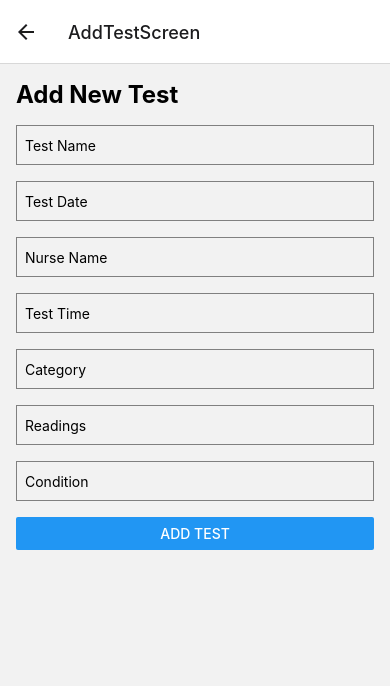
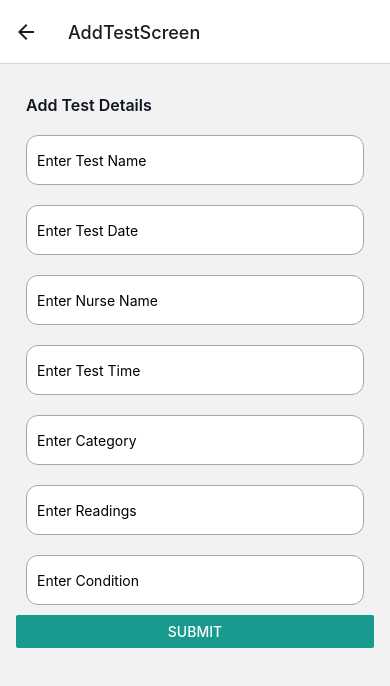
Before and after one commit to shubhu1026/WebTech_Grp_Project, a React Native app: screen /AddTestScreen in a window 390 px wide. Shown: the top 686 px of the page. Built offline with nearby package versions, Linux system fonts and the light colour scheme.

Commit message:
Added styling

```diff
--- a/App.js
+++ b/App.js
@@ -1,7 +1,6 @@
 import * as React from "react";
 import { NavigationContainer } from "@react-navigation/native";
 import { createNativeStackNavigator } from "@react-navigation/native-stack";
-import { View, StyleSheet } from "react-native";
 
 import HomeScreen from "./src/screens/HomeScreen";
 import PatientListScreen from "./src/screens/PatientListScreen";
@@ -15,14 +14,10 @@ const Stack = createNativeStackNavigator();
 
 const App = () => {
   return (
-    <View style={styles.container}>
     <NavigationContainer>
       <Stack.Navigator>
         <Stack.Screen name="Home" component={HomeScreen} />
-          <Stack.Screen
-            name="PatientListScreen"
-            component={PatientListScreen}
-          />
+        <Stack.Screen name="PatientListScreen" component={PatientListScreen} />
         <Stack.Screen name="AddPatientScreen" component={AddPatientScreen} />
         <Stack.Screen
           name="PatientDetailsScreen"
@@ -36,15 +31,7 @@ const App = () => {
         <Stack.Screen name="EditTestScreen" component={EditTestScreen} />
       </Stack.Navigator>
     </NavigationContainer>
-    </View>
   );
 };
 
-const styles = StyleSheet.create({
-  container: {
-    flex: 1,
-    backgroundColor: "#F5FCFF", // Set your background color
-  },
-});
-
 export default App;
--- a/src/components/PatientList.js
+++ b/src/components/PatientList.js
@@ -8,7 +8,6 @@ import {
   ActivityIndicator,
   TouchableOpacity,
 } from "react-native";
-import API_BASE_URL from "../api/apiconfig";
 
 const PatientList = ({ navigation }) => {
   const [patients, setPatients] = useState([]);
@@ -16,7 +15,7 @@ const PatientList = ({ navigation }) => {
 
   useEffect(() => {
     // Make an API call to fetch patient data
-    fetch(`${API_BASE_URL}/patients`, {
+    fetch("http://127.0.0.1:5000/patients", {
       method: "GET",
       headers: {
         // set headers
@@ -42,7 +41,7 @@ const PatientList = ({ navigation }) => {
   }
 
   return (
-    <View>
+    <View style={styles.mainContainer}>
       <Text style={styles.listTitle}>List of Patients</Text>
       <FlatList
         data={patients}
@@ -54,12 +53,11 @@ const PatientList = ({ navigation }) => {
               navigation.navigate("PatientDetailsScreen", { id: item._id });
             }}
           >
-            <Text style={styles.name}>
-              {item.firstName + " " + item.lastName}
+            <Text style={styles.name}>{item.firstName + " " + item.lastName}
             </Text>
-            <Text style={styles.info}>Address: {item.address}</Text>
-            <Text style={styles.info}>DOB: {item.dateOfBirth}</Text>
-            <Text style={styles.info}>Gender: {item.gender}</Text>
+            <Text style={styles.info}><Text style={styles.infoHeading}>Address :</Text>  {item.address}</Text>
+            <Text style={styles.info}><Text style={styles.infoHeading}>Date Of Birth :</Text>  {item.dateOfBirth}</Text>
+            <Text style={styles.info}><Text style={styles.infoHeading}>Gender :</Text>  {item.gender}</Text>
           </TouchableOpacity>
         )}
       />
@@ -68,29 +66,45 @@ const PatientList = ({ navigation }) => {
 };
 
 const styles = StyleSheet.create({
+  mainContainer : {
+    width : "100%",
+    padding : 20,
+    backgroundColor : "#fff",
+  },
   listTitle: {
-    fontSize: 20,
-    fontWeight: "bold",
+    color : "#101623",
+    fontSize: 16,
+    fontWeight: "600",
+    marginTop : 15,
     marginBottom: 10,
     textAlign: "center",
   },
   card: {
-    backgroundColor: "#ffffff",
+    backgroundColor: "#E8F3F1",
     padding: 10,
     margin: 10,
-    borderRadius: 5,
+    borderRadius: 12,
     elevation: 3,
-    shadowColor: "#000",
+    shadowColor: "#E8F3F1",
     shadowOffset: { width: 0, height: 1 },
     shadowOpacity: 0.8,
     shadowRadius: 2,
+    height: 125
   },
   name: {
     fontSize: 18,
-    fontWeight: "bold",
+    fontWeight: "600",
+    color: "#101623",
+  },
+  infoHeading : {
+    fontSize: 16,
+    color : "#000",
+    fontWeight : "600",
   },
   info: {
-    fontSize: 16,
+    fontSize: 14,
+    color : "#3B4453",
+    marginTop: 7,
   },
   loadingContainer: {
     flex: 1,
--- a/src/components/TestList.js
+++ b/src/components/TestList.js
@@ -64,7 +64,7 @@ const TestList = () => {
   };
 
   return (
-    <View>
+    <View style={styles.mainContainer}>
       <Text style={styles.listTitle}>List of Tests</Text>
       <FlatList
         data={tests}
@@ -72,12 +72,12 @@ const TestList = () => {
         renderItem={({ item }) => (
           <View style={styles.card}>
             <Text style={styles.name}>{item.testName}</Text>
-            <Text style={styles.info}>Test Date: {item.testDate}</Text>
-            <Text style={styles.info}>Nurse: {item.nurseName}</Text>
-            <Text style={styles.info}>Test Time: {item.testTime}</Text>
-            <Text style={styles.info}>Category: {item.category}</Text>
-            <Text style={styles.info}>Readings: {item.readings}</Text>
-            <Text style={styles.info}>Condition: {item.condition}</Text>
+            <Text style={styles.info}><Text style={styles.infoHeading}>Test Date :</Text>  {item.testDate}</Text>
+            <Text style={styles.info}><Text style={styles.infoHeading}>Nurse :</Text>  {item.nurseName}</Text>
+            <Text style={styles.info}><Text style={styles.infoHeading}>Test Time :</Text>  {item.testTime}</Text>
+            <Text style={styles.info}><Text style={styles.infoHeading}>Category :</Text>  {item.category}</Text>
+            <Text style={styles.info}><Text style={styles.infoHeading}>Readings :</Text>  {item.readings}</Text>
+            <Text style={styles.info}><Text style={styles.infoHeading}>Condition :</Text>  {item.condition}</Text>
             <View style={styles.buttonContainer}>
               <TouchableOpacity
                 style={styles.editButton}
@@ -100,6 +100,10 @@ const TestList = () => {
 };
 
 const styles = StyleSheet.create({
+  mainContainer: {
+    width : '100%',
+    height : '100%',
+  },
   listTitle: {
     fontSize: 20,
     fontWeight: "bold",
@@ -107,36 +111,51 @@ const styles = StyleSheet.create({
     textAlign: "center",
   },
   card: {
-    backgroundColor: "#ffffff",
+    backgroundColor: "#E8F3F1",
     padding: 10,
     margin: 10,
-    borderRadius: 5,
+    borderRadius: 12,
     elevation: 3,
-    shadowColor: "#000",
+    shadowColor: "#E8F3F1",
     shadowOffset: { width: 0, height: 1 },
     shadowOpacity: 0.8,
     shadowRadius: 2,
+    height: 270
   },
   name: {
     fontSize: 18,
-    fontWeight: "bold",
+    fontWeight: "600",
+    color: "#101623",
+    marginTop : 10,
+    marginBottom: 10,
+  },
+  infoHeading : {
+    fontSize: 15,
+    color : "#000",
+    fontWeight : "600",
   },
   info: {
-    fontSize: 16,
+    fontSize: 14,
+    color : "#3B4453",
+    marginBottom: 8,
   },
   buttonContainer: {
     flexDirection: "row",
     justifyContent: "space-between",
   },
   editButton: {
-    backgroundColor: "#007AFF",
+    marginTop : 10,
+    backgroundColor: "#199A8E",
     padding: 10,
-    borderRadius: 5,
+    width : 70,
+    borderRadius: 8,
   },
   deleteButton: {
-    backgroundColor: "red",
+    marginTop : 10,
+    backgroundColor: "#e22f28",
     padding: 10,
-    borderRadius: 5,
+    width : 70,
+    borderRadius: 8,
   },
   buttonText: {
     color: "white",
--- a/src/screens/AddPatientScreen.js
+++ b/src/screens/AddPatientScreen.js
@@ -1,5 +1,5 @@
 import React, { useState } from "react";
-import { View, Text, TextInput, Button, StyleSheet } from "react-native";
+import { View, Text, TextInput, Button, StyleSheet , Image  } from "react-native";
 import { useNavigation } from "@react-navigation/native";
 
 const AddPatientScreen = () => {
@@ -17,32 +17,32 @@ const AddPatientScreen = () => {
 
   return (
     <View style={styles.container}>
-      <Text style={styles.title}>Add Patient</Text>
-      <TextInput
-        style={styles.input}
-        placeholder="Name"
-        value={name}
-        onChangeText={setName}
-      />
-      <TextInput
-        style={styles.input}
-        placeholder="Address"
-        value={address}
-        onChangeText={setAddress}
-      />
-      <TextInput
-        style={styles.input}
-        placeholder="Date of Birth"
-        value={dob}
-        onChangeText={setDob}
-      />
-      <TextInput
-        style={styles.input}
-        placeholder="Doctor"
-        value={doctor}
-        onChangeText={setDoctor}
-      />
-      <Button title="Add Patient" onPress={handleAddPatient} />
+      <Text style={styles.title}>Add Patient Details</Text>
+      <View style={styles.SectionStyle}>
+        <Image style={styles.ImageStyle} source={{uri: 'https://qdesq.imagekit.io/image/upload/v1698460686/bqrc8ao181l4juqchgeg.png',}}/>
+        <TextInput style={{ flex: 1 }} placeholder="Enter Your Name Here" underlineColorAndroid="transparent"
+         value={name}
+         onChangeText={setName}/>
+      </View>
+      <View style={styles.SectionStyle}>
+        <Image style={styles.ImageStyle} source={{uri: 'https://qdesq.imagekit.io/image/upload/v1698460893/eu1gi8oyhafhlxdmdcfj.png',}}/>
+        <TextInput style={{ flex: 1 }} placeholder="Enter Your Address Here" underlineColorAndroid="transparent"
+         value={address}
+         onChangeText={setAddress}/>
+      </View>
+      <View style={styles.SectionStyle}>
+        <Image style={styles.ImageStyle} source={{uri: 'https://qdesq.imagekit.io/image/upload/v1698460916/lxurygprl4beniwteddn.png',}}/>
+        <TextInput style={{ flex: 1 }} placeholder="Enter Your Date of Birth Here" underlineColorAndroid="transparent"
+         value={dob}
+         onChangeText={setDob}/>
+      </View>
+      <View style={styles.SectionStyle}>
+        <Image style={styles.ImageStyle} source={{uri: 'https://qdesq.imagekit.io/image/upload/v1698460939/zi2knr00xg6st5nv4szz.png',}}/>
+        <TextInput style={{ flex: 1 }} placeholder="Enter Your Doctor Name Here" underlineColorAndroid="transparent"
+         value={doctor}
+         onChangeText={setDoctor}/>
+      </View>
+      <Button color="#199A8E" title="Submit" onPress={handleAddPatient} />
     </View>
   );
 };
@@ -53,10 +53,14 @@ const styles = StyleSheet.create({
     padding: 16,
   },
   title: {
-    fontSize: 20,
-    fontWeight: "bold",
-    marginBottom: 16,
+    color : "#101623",
+    fontSize: 16,
+    fontWeight: "600",
+    marginTop : 15,
+    marginBottom: 10,
+    textAlign: "center",
   },
+
   input: {
     height: 40,
     borderColor: "gray",
@@ -65,6 +69,27 @@ const styles = StyleSheet.create({
     marginBottom: 12,
     padding: 8,
   },
+  SectionStyle: {
+    flexDirection: 'row',
+    justifyContent: 'center',
+    alignItems: 'center',
+    backgroundColor: '#fff',
+    borderWidth: 0.5,
+    borderColor: '#A6A6A6',
+    height: 50,
+    borderRadius: 12,
+    paddingLeft : 5,
+    margin: 10,
+  },
+   ImageStyle: {
+    padding: 10,
+    margin: 5,
+    height: 20,
+    width: 20,
+    resizeMode: 'stretch',
+    alignItems: 'center',
+    marginRight : 10
+  }
 });
 
 export default AddPatientScreen;
--- a/src/screens/AddTestScreen.js
+++ b/src/screens/AddTestScreen.js
@@ -1,5 +1,5 @@
 import React, { useState } from "react";
-import { View, Text, TextInput, Button, StyleSheet } from "react-native";
+import { View, Text, TextInput, Button, StyleSheet , Image } from "react-native";
 
 const AddTestScreen = ({ navigation }) => {
   const [testName, setTestName] = useState("");
@@ -18,50 +18,48 @@ const AddTestScreen = ({ navigation }) => {
 
   return (
     <View style={styles.container}>
-      <Text style={styles.title}>Add New Test</Text>
-      <TextInput
-        style={styles.input}
-        placeholder="Test Name"
+      <Text style={styles.title}>Add Test Details </Text>
+      <View style={styles.SectionStyle}>
+       <TextInput style={{ flex: 1 }} placeholder="Enter Test Name" underlineColorAndroid="transparent"
         value={testName}
-        onChangeText={(text) => setTestName(text)}
-      />
-      <TextInput
-        style={styles.input}
-        placeholder="Test Date"
+        onChangeText={(text) => setTestName(text)}/>
+      </View>
+      <View style={styles.SectionStyle}>
+       <TextInput style={{ flex: 1 }} placeholder="Enter Test Date" underlineColorAndroid="transparent"
         value={testDate}
-        onChangeText={(text) => setTestDate(text)}
-      />
-      <TextInput
-        style={styles.input}
-        placeholder="Nurse Name"
+        onChangeText={(text) => setTestDate(text)}/>
+      </View>
+      <View style={styles.SectionStyle}>
+      <TextInput style={{ flex: 1 }} placeholder="Enter Nurse Name" underlineColorAndroid="transparent"
         value={nurseName}
-        onChangeText={(text) => setNurseName(text)}
-      />
-      <TextInput
-        style={styles.input}
-        placeholder="Test Time"
+        onChangeText={(text) => setNurseName(text)}/>
+      </View>
+      <View style={styles.SectionStyle}>
+        <TextInput style={{ flex: 1 }} placeholder="Enter Test Time" underlineColorAndroid="transparent"
           value={testTime}
           onChangeText={(text) => setTestTime(text)}
         />
-      <TextInput
-        style={styles.input}
-        placeholder="Category"
+      </View>
+      <View style={styles.SectionStyle}>
+        <TextInput style={{ flex: 1 }} placeholder="Enter Category" underlineColorAndroid="transparent"
           value={category}
           onChangeText={(text) => setCategory(text)}
         />
-      <TextInput
-        style={styles.input}
-        placeholder="Readings"
+      </View>
+
+      <View style={styles.SectionStyle}>
+        <TextInput style={{ flex: 1 }} placeholder="Enter Readings" underlineColorAndroid="transparent"
           value={readings}
           onChangeText={(text) => setReadings(text)}
         />
-      <TextInput
-        style={styles.input}
-        placeholder="Condition"
+      </View>
+      <View style={styles.SectionStyle}>
+        <TextInput style={{ flex: 1 }} placeholder="Enter Condition" underlineColorAndroid="transparent"
           value={condition}
           onChangeText={(text) => setCondition(text)}
         />
-      <Button title="Add Test" onPress={handleAddTest} />
+      </View>
+      <Button color="#199A8E" title="Submit" onPress={handleAddTest} />
     </View>
   );
 };
@@ -72,9 +70,12 @@ const styles = StyleSheet.create({
     padding: 16,
   },
   title: {
-    fontSize: 24,
-    fontWeight: "bold",
-    marginBottom: 16,
+    color : "#101623",
+    fontSize: 16,
+    fontWeight: "600",
+    marginTop : 15,
+    marginBottom: 10,
+    marginLeft : 10
   },
   input: {
     height: 40,
@@ -83,6 +84,27 @@ const styles = StyleSheet.create({
     marginBottom: 16,
     padding: 8,
   },
+  SectionStyle: {
+    flexDirection: 'row',
+    justifyContent: 'center',
+    alignItems: 'center',
+    backgroundColor: '#fff',
+    borderWidth: 0.5,
+    borderColor: '#A6A6A6',
+    height: 50,
+    borderRadius: 12,
+    paddingLeft : 10,
+    margin: 10,
+  },
+   ImageStyle: {
+    padding: 10,
+    margin: 5,
+    height: 20,
+    width: 20,
+    resizeMode: 'stretch',
+    alignItems: 'center',
+    marginRight : 10
+  }
 });
 
 export default AddTestScreen;
--- a/src/screens/HomeScreen.js
+++ b/src/screens/HomeScreen.js
@@ -1,29 +1,77 @@
 import React from "react";
-import { Text, StyleSheet, View, Button, TouchableOpacity } from "react-native";
+import { Text, StyleSheet, View, Button, TouchableOpacity , Image , div } from "react-native";
 
 const HomeScreen = ({ navigation }) => {
   return (
-    <View style={styles.container}>
-      <Text style={styles.text}>HomeScreen</Text>
-      <Button
-        onPress={() => navigation.navigate("PatientListScreen")}
-        title="Patients List"
-        color="#007BFF" // Set the button color
-      />
+    <View style={styles.mainContainer}>
+      <Image style={styles.homepageImage} source={{uri: 'https://qdesq.imagekit.io/image/upload/v1698453219/o5rlevyuun0dxtepezsj.png',}}/>
+      <View style={styles.patientListContainer}>
+        <Text style={styles.patientContainerText}>Consult only with a doctor you trust</Text>
+        <View style={styles.patientViewContainer}>
+           <Text style={styles.viewPatientText}>View Patients List</Text>
+           <TouchableOpacity style={styles.patientListBtn} onPress={() => navigation.navigate("PatientListScreen")}>
+             <Image style={styles.patientListBtnImg}  source={{uri: 'https://qdesq.imagekit.io/image/upload/v1698455830/zzy0qeqewtririuryd9f.png'}}/>
+           </TouchableOpacity>
+        </View>
+       </View>
+
     </View>
   );
 };
 
 const styles = StyleSheet.create({
-  container: {
-    flex: 1,
-    justifyContent: "center",
-    alignItems: "center",
-    backgroundColor: "#fff", // Set the background color
+  patientViewContainer: {
+    flexDirection: 'row',
+    justifyContent: 'space-between',
+    height : 200,
+    width : "100%",
+    alignContent : "right",
   },
-  text: {
-    fontSize: 30,
-    marginBottom: 20, // Add some spacing between the text and the button
+  viewPatientText : {
+    color: "#101623",
+    fontSize : 18,
+    fontWeight : "700",
+    marginBottom : 15,
+    lineHeight : 50
+  },
+  mainContainer : {
+    padding : 25,
+    backgroundColor : "#FFF",
+    height : "100%"
+  },
+  patientListContainer : {
+    borderRadius: "24px 24px 0px 0px",
+    width : "100%",
+    height : 200,
+    padding : 25,
+    flex : 1,
+    alignItems : "flex-end",
+    backgroundColor : "#f6f7ff",
+  },
+  patientContainerText : {
+    color: "#101623",
+    fontSize : 22,
+    fontWeight : "700",
+    width : "100%",
+    marginBottom : 15
+  },
+  patientListBtn : {
+    backgroundColor : "#199A8E",
+    borderRadius : 50,
+    width : 50,
+    height : 50,
+    alignItems : 'center',
+    justifyContent : "center"
+  },
+  patientListBtnImg : {
+    width : 25,
+    height : 25,
+  },
+  homepageImage: {
+    height: 467,
+    width: "100%",
+    objectFit : "contain",
+    alignSelf: 'center',
   },
 });
 
--- a/src/screens/PatientDetailsScreen.js
+++ b/src/screens/PatientDetailsScreen.js
@@ -5,9 +5,10 @@ import {
   StyleSheet,
   Button,
   ActivityIndicator,
+  Image,
+  TouchableOpacity
 } from "react-native";
 import { useNavigation } from "@react-navigation/native";
-import API_BASE_URL from "../api/apiconfig";
 
 const PatientDetailsScreen = ({ route }) => {
   const navigation = useNavigation();
@@ -20,7 +21,7 @@ const PatientDetailsScreen = ({ route }) => {
 
   useEffect(() => {
     // Make an API call to fetch patient details using the ID
-    fetch(`${API_BASE_URL}/patients/${id}`, {
+    fetch(`http://127.0.0.1:5000/patients/${id}`, {
       method: "GET",
       headers: {
         //set headers here
@@ -55,42 +56,96 @@ const PatientDetailsScreen = ({ route }) => {
 
   return (
     <View style={styles.container}>
+       <Text style={styles.mainText} >
+        Patient Details
+      </Text>
+      <View style={styles.detailsCard}>
+      <Image style={styles.ImageStyle} source={{uri: 'https://qdesq.imagekit.io/tr:n-listing_image_hq/image/upload/v1698461447/r4vffzt1a5urnkvyqnis.png',}}/>
       <Text style={styles.name}>
         {patientDetails.firstName} {patientDetails.lastName}
       </Text>
-      <Text style={styles.info}>Address: {patientDetails.address}</Text>
-      <Text style={styles.info}>DOB: {patientDetails.dateOfBirth}</Text>
-      <Text style={styles.info}>Gender: {patientDetails.gender}</Text>
-      <Text style={styles.info}>Email: {patientDetails.email}</Text>
-
-      <Button
-        title="View Tests"
+      <Text style={styles.info}><Text style={styles.infoHeading}>Address :</Text>  {patientDetails.address}</Text>
+      <Text style={styles.info}><Text style={styles.infoHeading}>Date Of Birth :</Text>  {patientDetails.dateOfBirth}</Text>
+      <Text style={styles.info}><Text style={styles.infoHeading}>Gender :</Text>  {patientDetails.gender}</Text>
+      <Text style={styles.info}><Text style={styles.infoHeading}>Email :</Text>  {patientDetails.email}</Text>
+      {/* <Button color="#199A8E"
+        title="View Test Records"
         onPress={() => {
           navigation.navigate("PatientTestsScreen", { patientId: id });
         }}
-      />
+      /> */}
+      <TouchableOpacity style={styles.viewTestRecordBtn}  onPress={() => {
+          navigation.navigate("PatientTestsScreen", { patientId: id });}}>
+          <Text style={styles.viewTestRecordBtnText}>View Test Records</Text>
+      </TouchableOpacity>
+      </View>
     </View>
   );
 };
 
 const styles = StyleSheet.create({
+  mainText: {
+    fontSize: 22,
+    fontWeight: "600",
+    color: "#101623",
+    marginBottom : 20
+  },
   container: {
     flex: 1,
     justifyContent: "center",
     alignItems: "center",
+    backgroundColor : "#FFFFFF",
+    padding : 25
+  },
+  detailsCard: {
+    width : "100%",
+    height : 320,
+    justifyContent: "center",
+    alignItems: "center",
+    backgroundColor : "#E8F3F1",
+    borderRadius : 16,
+    padding : 10
+  },
+  ImageStyle : {
+    width : 100,
+    height : 100
   },
   name: {
     fontSize: 20,
-    fontWeight: "bold",
+    fontWeight: "600",
+    color: "#101623",
+  },
+  infoHeading : {
+    fontSize: 14,
+    color : "#000",
+    fontWeight : "600",
   },
   info: {
-    fontSize: 16,
+    fontSize: 14,
+    fontWeight : "500",
+    color : "#3B4453",
+    marginTop: 7,
   },
   loadingContainer: {
     flex: 1,
     justifyContent: "center",
     alignItems: "center",
   },
+  viewTestRecordBtn : {
+    backgroundColor : "#199A8E",
+    width : 160,
+    height : 40,
+    borderRadius : 10,
+    marginTop : 15
+  },
+  viewTestRecordBtnText : {
+   fontSize : 14,
+   fontWeight : "500",
+   color : "#FFFFFF",
+   lineHeight : 40,
+   alignSelf : "center",
+  },
+
 });
 
 export default PatientDetailsScreen;
--- a/src/screens/PatientListScreen.js
+++ b/src/screens/PatientListScreen.js
@@ -7,10 +7,9 @@ const PatientListScreen = ({ navigation }) => {
   return (
     <View style={styles.container}>
       <PatientList navigation={navigation} />
-
-      <Button
+      <Button color="#199A8E"
         onPress={() => navigation.navigate("AddPatientScreen")}
-        title="Add Patient"
+        title="+ Add New Patient"
       />
     </View>
   );
@@ -19,7 +18,13 @@ const PatientListScreen = ({ navigation }) => {
 const styles = StyleSheet.create({
   container: {
     flex: 1,
+    width : "100%",
+    height : "100%",
+    backgroundColor : "#fff"
   },
+  buttonStyle : {
+    color : 'red'
+  }
 });
 
 export default PatientListScreen;
```
Also changed, not shown: src/screens/PatientTestsScreen.js (+9 -7 lines). Lines whose indentation alone changed are shown as unchanged.
